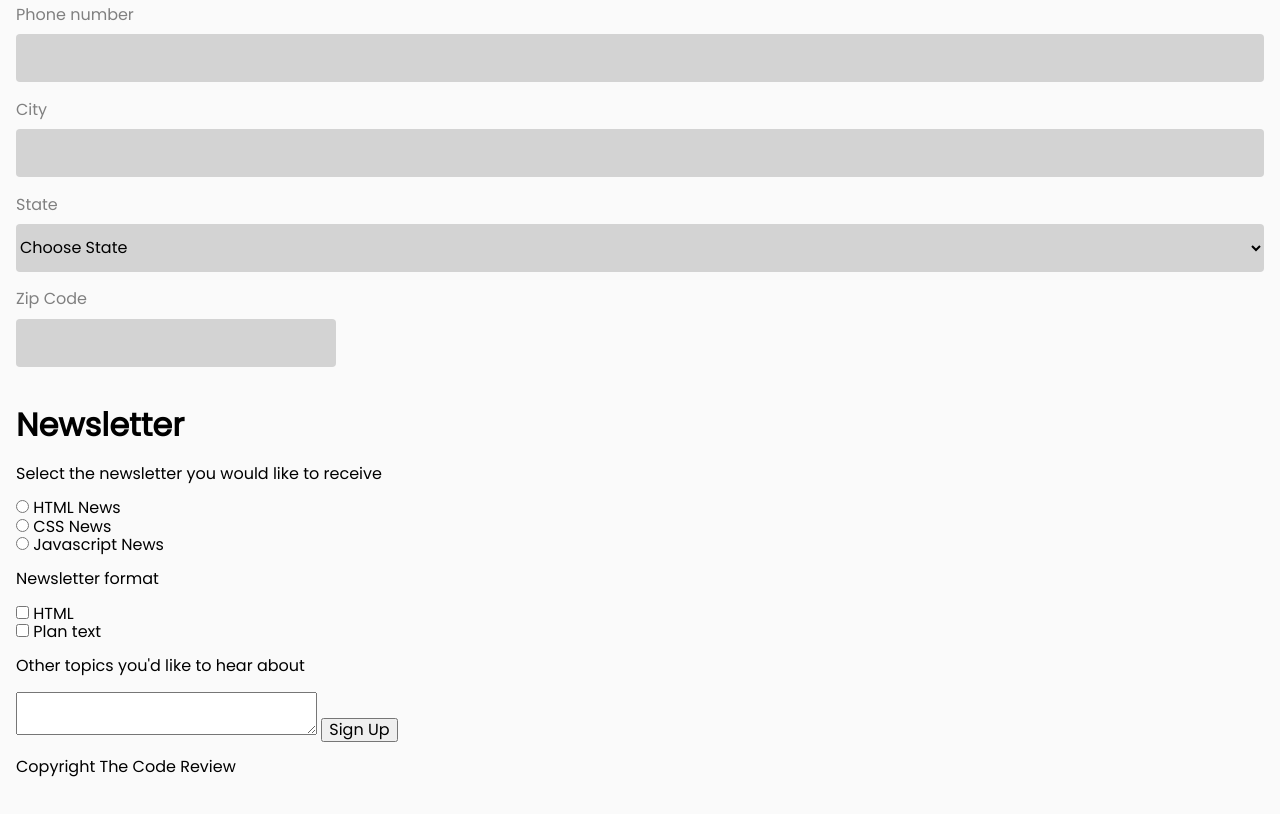
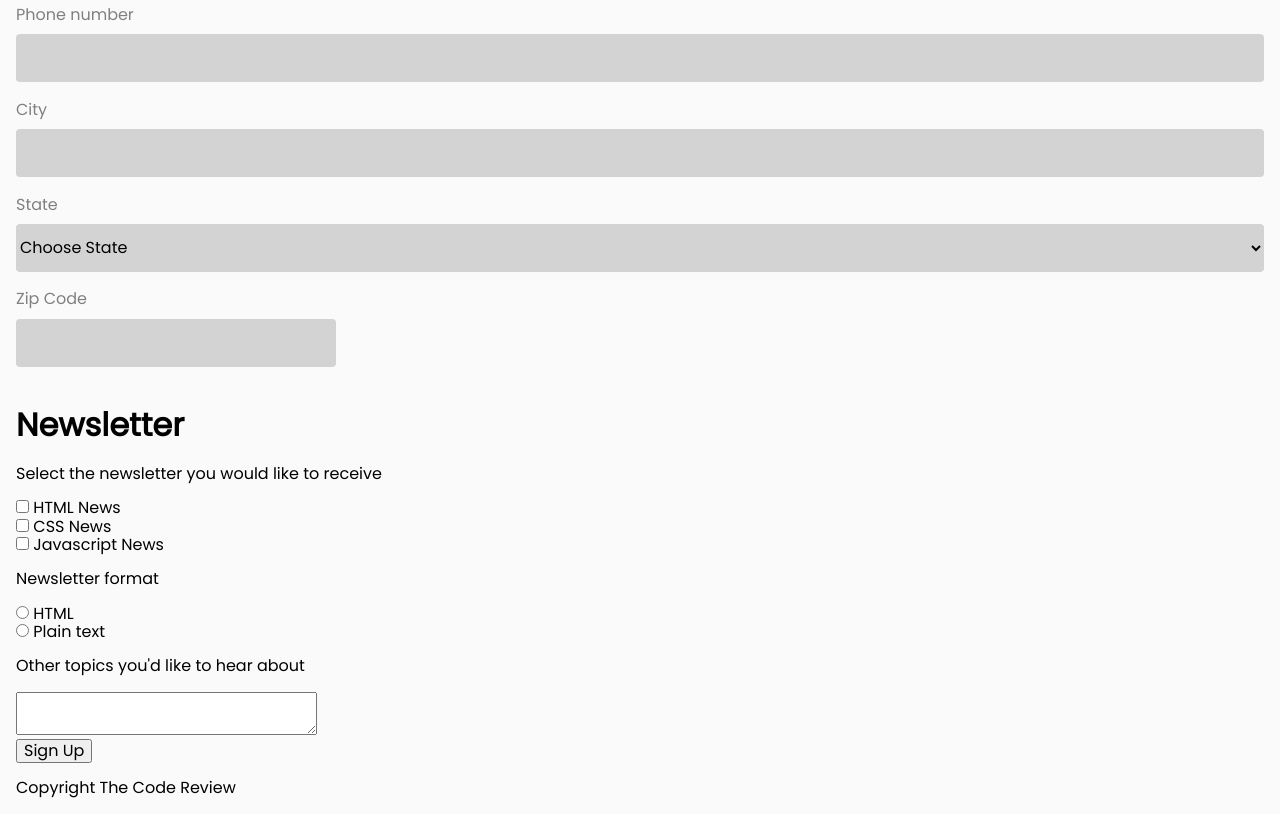
Before and after one commit to TR0D30T/Tech-Degree-Project-3, a plain HTML site: page Tech-degree-Project-3/index.html in a window 1280 px wide. Shown: the part 494-1308 px from the top of the page. Before the commit the page ends 1286 px from the top, so only its background shows below. Drawn offline with Linux system fonts and the light colour scheme.

Commit message:
Update index.html

```diff
--- a/Tech-degree-Project-3/index.html
+++ b/Tech-degree-Project-3/index.html
@@ -27,7 +27,7 @@
     </div>
     <div class="wrapper">
 
-            <form class="form_contact">
+            <form class="form_contact" action="index.html" method="post">
                 <h1>Contact Information</h1>
 
                 <label class="label_form" for="name">Full name</label>
@@ -63,44 +63,47 @@
         </div>
 
         <div class="wrapper">
+            <div class="nws_lttr">
             <h1>Newsletter</h1>
             <p>Select the newsletter you would like to receive</p>
 
-            <input type="radio" id="html_news" value="html_news"  name="user_htmlnews">
+            <input type="checkbox" id="html_news" value="html_news"  name="user_htmlnews">
+
+
             <label  for="html_news" class="">HTML News</label>
             <br>
 
-            <input type="radio" id="css_news" value="css_news"  name="user_cssnews">
+            <input type="checkbox" id="css_news" value="css_news"  name="user_cssnews">
             <label  for="css_news" class="">CSS News</label>
             <br>
 
-            <input type="radio" id="javascript_news" value="javascript_news"  name="user_htmlnews">
+            <input type="checkbox" id="javascript_news" value="javascript_news"  name="user_htmlnews">
             <label  for="javascript_news" class="">Javascript News</label>
             <br>
 
             <p>Newsletter format</p>
 
-            <input type="checkbox" id="html" value="html"  name="user_html">
+            <input type="radio" id="html" value="html"  name="user_html">
             <label  for="html" class="">HTML</label>
             <br>
 
-            <input type="checkbox" id="plain_text" value="plain_text"  name="user_plain_text">
-            <label  for="plain_text" class="">Plan text</label>
+            <input type="radio" id="plain_text" value="plain_text"  name="user_plain_text">
+            <label  for="plain_text" class="">Plain text</label>
             <br>
 
             <p>Other topics you'd like to hear about</p>
 
-            <textarea></textarea>
+            <textarea class="txt_area"></textarea>
+           </div>
 
-            <button type="submit">Sign Up</button>
+
+        <footer>
+            <button class="btn" type="submit">Sign Up</button>
 
             <p>Copyright The Code Review</p>
+        </footer>
+            </div>
 
-
-
-
-
-        </div>
 
 </body>
 </html>
```
